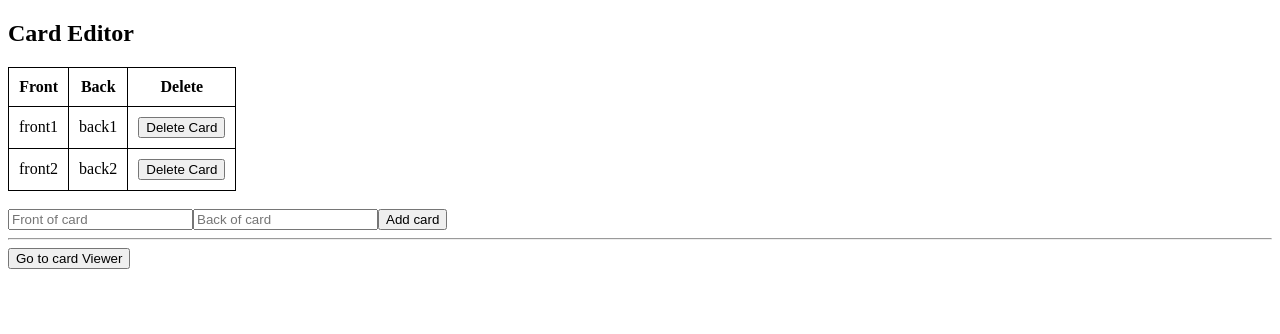
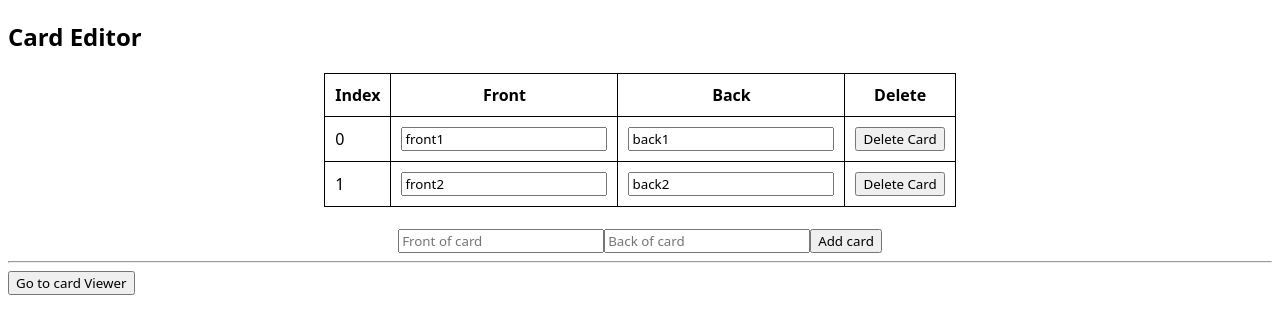
Before and after one commit to Esteban-Wu/bootcamp, a React (Create React App) app: page / in a window 1280 px wide. Shown: the top 334 px of the page. Built offline with nearby package versions, Linux system fonts and the light colour scheme.

Commit message:
Added functionality to both CardEditor and CardViewer

```diff
--- a/src/App.js
+++ b/src/App.js
@@ -6,7 +6,13 @@ class App extends React.Component {
   constructor(props) {
     super(props);
     this.state = {
+      /**
+       * The "cards" state stores the flash cards currently stored
+       * in the flashcards app. The "editors" state stores whether
+       * the CardEditor or CardViewer is currently being displayed.
+       */
       cards: [
+        // Added cards for testing
         { front: "front1", back: "back1" },
         { front: "front2", back: "back2" },
       ],
@@ -14,18 +20,34 @@ class App extends React.Component {
     };
   }
 
+  /**
+   * Adds a card to the "cards" state.
+   */
   addCard = card => {
     const cards = this.state.cards.slice().concat(card);
-    this.setState({ cards })
+    this.setState({ cards });
   };
 
+  /**
+   * Deletes a card at the specified index from the "cards" index.
+   */
   deleteCard = index => {
     const cards = this.state.cards.slice();
     cards.splice(index, 1);
-    this.setState({ cards })
+    this.setState({ cards });
   };
 
-  switchMode = () => this.setState({ editor: !this.state.editor })
+  switchMode = () => this.setState({ editor: !this.state.editor });
+
+  /**
+   * Updates the saved "cards" state when a pre-existing card is
+   * edited.
+   */
+  handleEdit = (event, index) => {
+    const cards = this.state.cards.slice();
+    cards[index][event.target.name] = event.target.value;
+    this.setState({ cards });
+  };
 
   render() {
     if (this.state.editor) {
@@ -35,6 +57,7 @@ class App extends React.Component {
           cards={this.state.cards}
           deleteCard={this.deleteCard}
           switchMode={this.switchMode}
+          handleEdit={this.handleEdit}
         />
       );
     } else {
--- a/src/CardEditor.css
+++ b/src/CardEditor.css
@@ -1,3 +1,11 @@
+* {
+    font-family: system-ui;
+}
+
+#add-card {
+    text-align: center;
+}
+
 table,
 td,
 th {
@@ -5,6 +13,7 @@ th {
 }
 
 table {
+    margin: auto;
     border-collapse: collapse;
 }
 
--- a/src/CardEditor.js
+++ b/src/CardEditor.js
@@ -1,29 +1,71 @@
 import React from "react";
 import "./CardEditor.css"
 
+/**
+ * The CardEditor component allows users to add cards to the flashcard set,
+ * as well as edit or delete existing cards.
+ */
 class CardEditor extends React.Component {
     constructor(props) {
         super(props);
         this.state = { front: '', back: '' };
     }
 
+    /**
+     * Adds a new card to the "cards" prop passed by the
+     * parent App component.
+     */
     addCard = () => {
+        const front = this.state.front.trim();
+        const back = this.state.back.trim();
+        if (front && back) {
             this.props.addCard(this.state);
             this.setState({ front: '', back: '' });
+        }
     };
 
+    /**
+     * Deletes a new card from the "cards" prop passed by the
+     * parent App component.
+     */
     deleteCard = index => this.props.deleteCard(index);
 
+    /**
+     * Handles changes to the input fields when users add a new
+     * card.
+     */
     handleChange = event => {
         this.setState({ [event.target.name]: event.target.value });
     };
 
+    /**
+     * Handles edits to previously added cards and updates the
+     * "cards" prop from parent App component.
+     */
+    handleEdit = (event, index) => this.props.handleEdit(event, index);
+
     render() {
+        // Maps each card to an HTML table row
         const cards = this.props.cards.map((card, index) => {
             return (
                 <tr key={index}>
-                    <td>{card.front}</td>
-                    <td>{card.back}</td>
+                    <td>{index}</td>
+                    <td>
+                        <input
+                            name="front"
+                            onChange={(event) => this.handleEdit(event, index)}
+                            value={card.front}
+                        >
+                        </input>
+                    </td>
+                    <td>
+                        <input
+                            name="back"
+                            onChange={(event) => this.handleEdit(event, index)}
+                            value={card.back}
+                        >
+                        </input>
+                    </td>
                     <td>
                         <button onClick={() => this.deleteCard(index)}>Delete Card</button>
                     </td>
@@ -37,6 +79,7 @@ class CardEditor extends React.Component {
                 <table>
                     <thead>
                         <tr>
+                            <th>Index</th>
                             <th>Front</th>
                             <th>Back</th>
                             <th>Delete</th>
@@ -45,6 +88,7 @@ class CardEditor extends React.Component {
                     <tbody>{cards}</tbody>
                 </table>
                 <br />
+                <div id="add-card">
                     <input
                         name="front"
                         onChange={this.handleChange}
@@ -58,8 +102,14 @@ class CardEditor extends React.Component {
                         value={this.state.back}
                     />
                     <button onClick={this.addCard}>Add card</button>
-                <hr/>
-                <button onClick={this.props.switchMode}>Go to card Viewer</button>
+                </div>
+                <hr />
+                <button
+                    // Disable CardViewer when there are no cards
+                    disabled={!this.props.cards.length}
+                    onClick={this.props.switchMode}
+                >
+                    Go to card Viewer</button>
             </div>
         );
     }
--- a/src/CardViewer.css
+++ b/src/CardViewer.css
@@ -1,6 +1,10 @@
+* {
+    font-family: system-ui;
+}
+
 #card {
     text-align: center;
     border: 2px solid black;
     padding: 10px;
-    margin: 10px;
+    margin: 20px;
 }
--- a/src/CardViewer.js
+++ b/src/CardViewer.js
@@ -1,41 +1,107 @@
 import React from "react";
 import "./CardViewer.css"
 
+/**
+ * The CardViewer component allows users to view their flashcard set.
+ * They can flip the cards to view both sides, as well as randomize
+ * the card order. The arrow keys can also be used to navigate through
+ * the set.
+ */
 class CardViewer extends React.Component {
     constructor(props) {
         super(props);
+        /**
+         * The "currIndex" state stores the current index of the card
+         * being displayed in the viewer. Display is the side of the
+         * card being displayed, and localCards is a copy of the "cards"
+         * prop passed by the parent App component. Having a local copy
+         * of the cards makes randomization much easier, and doesn't
+         * provide any drawbacks as the CardViewer does not need to make
+         * andy direct edits to the "cards" state.
+         */
         this.state = {
             currIndex: 0,
             display: this.props.cards[0].front,
+            localCards: this.props.cards,
         }
+        this.handleKeydown = this.handleKeydown.bind(this);
     }
 
+    /**
+     * Switches the currently displayed card to the previous card in the
+     * card list.
+     */
     prevCard = () => {
-        if (this.state.currIndex >= 0) {
         this.setState({
             currIndex: this.state.currIndex - 1,
-                display: this.props.cards[this.state.currIndex - 1].front,
+            display: this.state.localCards[this.state.currIndex - 1].front,
         });
-        }
-    }
+    };
 
+    /**
+     * Switches the currently displayed card to the next card in the
+     * card list.
+     */
     nextCard = () => {
-        if (this.state.currIndex < this.props.cards.length - 1) {
         this.setState({
             currIndex: this.state.currIndex + 1,
-                display: this.props.cards[this.state.currIndex + 1].front,
+            display: this.state.localCards[this.state.currIndex + 1].front,
         });
-        }
-    }
+    };
 
+    /**
+     * "Flips" the currently displayed card when the card is clicked.
+     */
     flipCard = () => {
-        const front = this.props.cards[this.state.currIndex].front;
-        const back = this.props.cards[this.state.currIndex].back;
+        const front = this.state.localCards[this.state.currIndex].front;
+        const back = this.state.localCards[this.state.currIndex].back;
         if (this.state.display === front) {
             this.setState({ display: back });
         } else {
             this.setState({ display: front });
         }
+    };
+
+    /**
+     * Randomizes the local card list and then displays the first card
+     * in the new list. The shuffle algorithm is based off the Durstenfeld
+     * shuffle.
+     */
+    randomizeCards = () => {
+        const cards = this.state.localCards.slice();
+        for (let i = cards.length - 1; i > 0; i--) {
+            const j = Math.floor(Math.random() * (i + 1));
+            [cards[i], cards[j]] = [cards[j], cards[i]];
+        }
+        // setState with callback, as second setState relies on first
+        this.setState({ localCards: cards }, function () {
+            this.setState({
+                currIndex: 0,
+                display: this.state.localCards[0].front
+            });
+        });
+    };
+
+    /**
+     * Handles right or left arrow keydown events to move to the next
+     * or previous card.
+     */
+    handleKeydown = event => {
+        if (event.code === "ArrowRight" &&
+            this.state.currIndex < this.state.localCards.length - 1) {
+            this.nextCard();
+        } else if (event.code === "ArrowLeft" &&
+            this.state.currIndex > 0) {
+            this.prevCard();
+        }
+    }
+
+    componentDidMount() {
+        document.addEventListener("keydown", this.handleKeydown, false);
+    }
+
+    componentWillUnmount() {
+        document.removeEventListener("keydown", this.handleKeydown, false);
     }
 
     render() {
@@ -48,9 +114,18 @@ class CardViewer extends React.Component {
                 <br />
                 <div>{progress}</div>
                 <br />
-                <div>Click to flip</div>
-                <div id="card" onClick={this.flipCard}>{this.state.display}</div>
+                <div id="description">
+                    Click card to flip, and use left/right
+                    arrow keys to navigate to previous/next card.
+                </div>
                 <br />
+                <button onClick={this.randomizeCards}>Randomize</button>
+                <div
+                    id="card"
+                    onClick={this.flipCard}
+                >
+                    {this.state.display}
+                </div>
                 <button
                     disabled={this.state.currIndex <= 0}
                     onClick={this.prevCard}
@@ -64,7 +139,11 @@ class CardViewer extends React.Component {
                     Next
                 </button>
                 <hr />
-                <button onClick={this.props.switchMode}>Go to card editor</button>
+                <button
+                    onClick={this.props.switchMode}
+                >
+                    Go to card editor
+                </button>
             </div>
         );
     }
```
Lines whose indentation alone changed are shown as unchanged.
